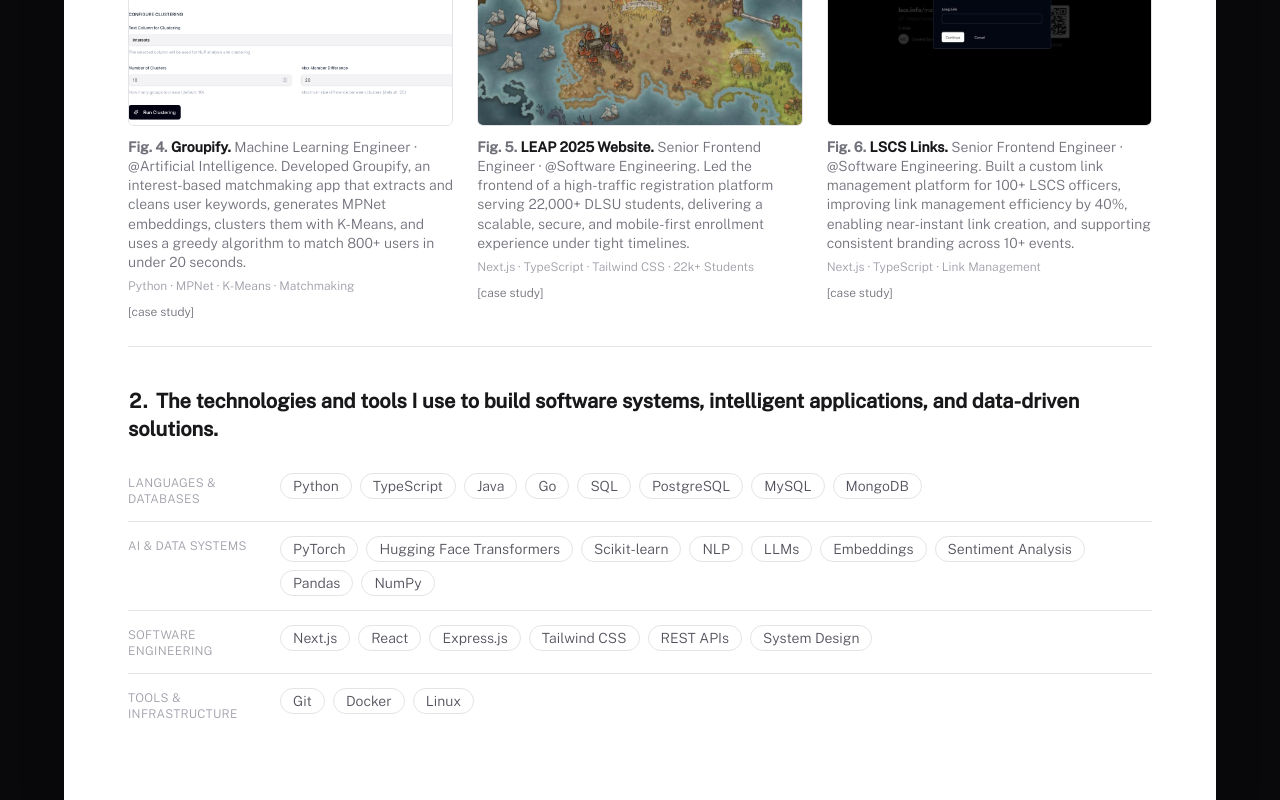
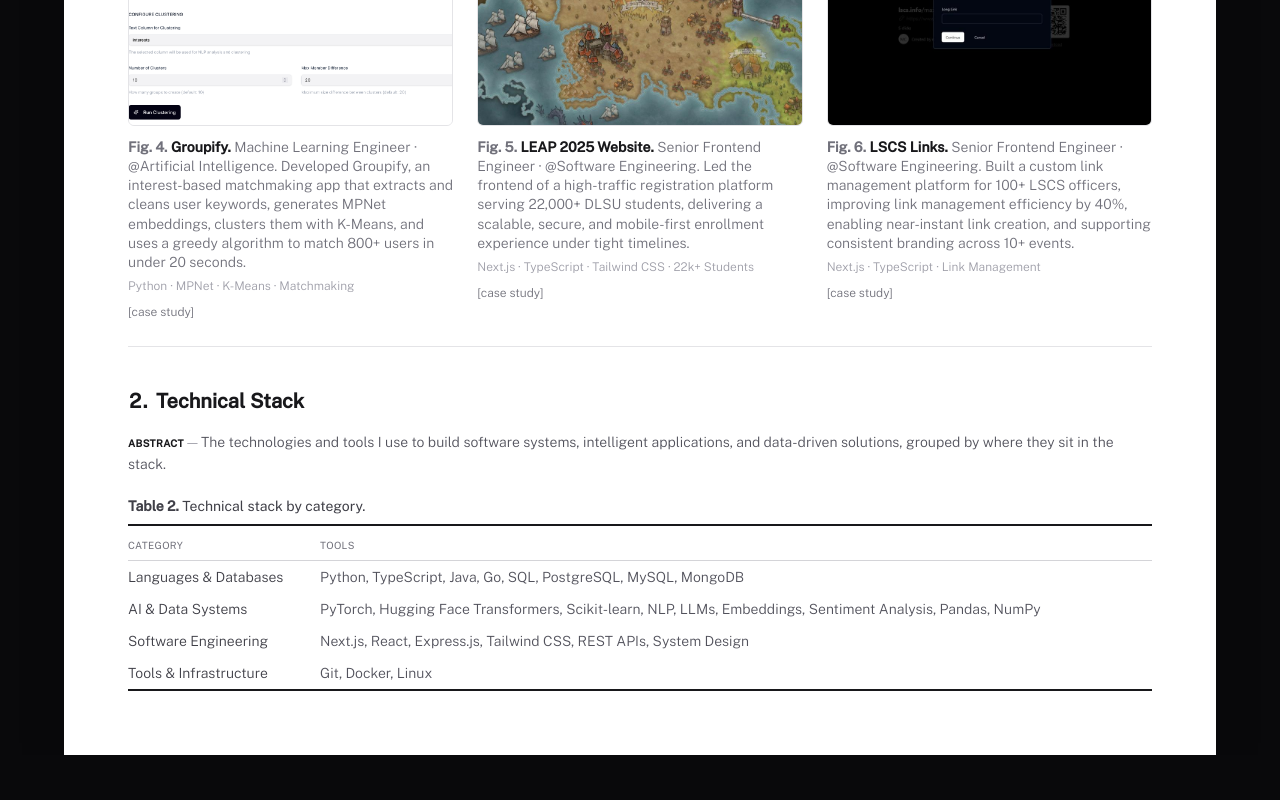
Before and after one commit to mbchavez27/mbchavezzportfolio, a React (Vite) app: page /projects in a window 1280 px wide. Shown: the part 1295-2095 px from the top of the page. After the commit the page ends 2050 px from the top, so only its background shows below. Built offline with nearby package versions, Linux system fonts and the light colour scheme.

Commit message:
style(projects): technical stack as an academic table

```diff
--- a/src/features/projects/components/TechnicalStack.tsx
+++ b/src/features/projects/components/TechnicalStack.tsx
@@ -1,30 +1,18 @@
-import EntryRow, { EntryList } from "@/components/molecules/EntryRow";
+import AcademicTable from "@/components/molecules/AcademicTable";
 import SectionHeading from "@/components/molecules/SectionHeading";
 import type { StackCategory } from "../domain/projects.domain";
 
 export default function TechnicalStack({ categories }: { categories: readonly StackCategory[] }) {
   return (
     <section className="page-container pb-16">
-      <SectionHeading
-        number="2"
-        title="The technologies and tools I use to build software systems, intelligent applications, and data-driven solutions."
+      <SectionHeading number="2" title="Technical Stack" />
+      <AcademicTable
+        number={2}
+        caption="Technical stack by category"
+        abstract="The technologies and tools I use to build software systems, intelligent applications, and data-driven solutions, grouped by where they sit in the stack."
+        columns={["category", "tools"]}
+        rows={categories.map((category) => ({ label: category.label, value: category.items.join(", ") }))}
       />
-      <EntryList>
-        {categories.map((category, i) => (
-          <EntryRow key={category.label} position={i} meta={<span className="uppercase">{category.label}</span>}>
-            <div className="flex flex-wrap gap-2">
-              {category.items.map((item) => (
-                <span
-                  key={item}
-                  className="font-body font-light text-sm text-zinc-600 border border-primary/15 rounded-full px-3 py-0.5 hover:border-primary hover:text-zinc-900 transition-colors duration-200"
-                >
-                  {item}
-                </span>
-              ))}
-            </div>
-          </EntryRow>
-        ))}
-      </EntryList>
     </section>
   );
 }
```
